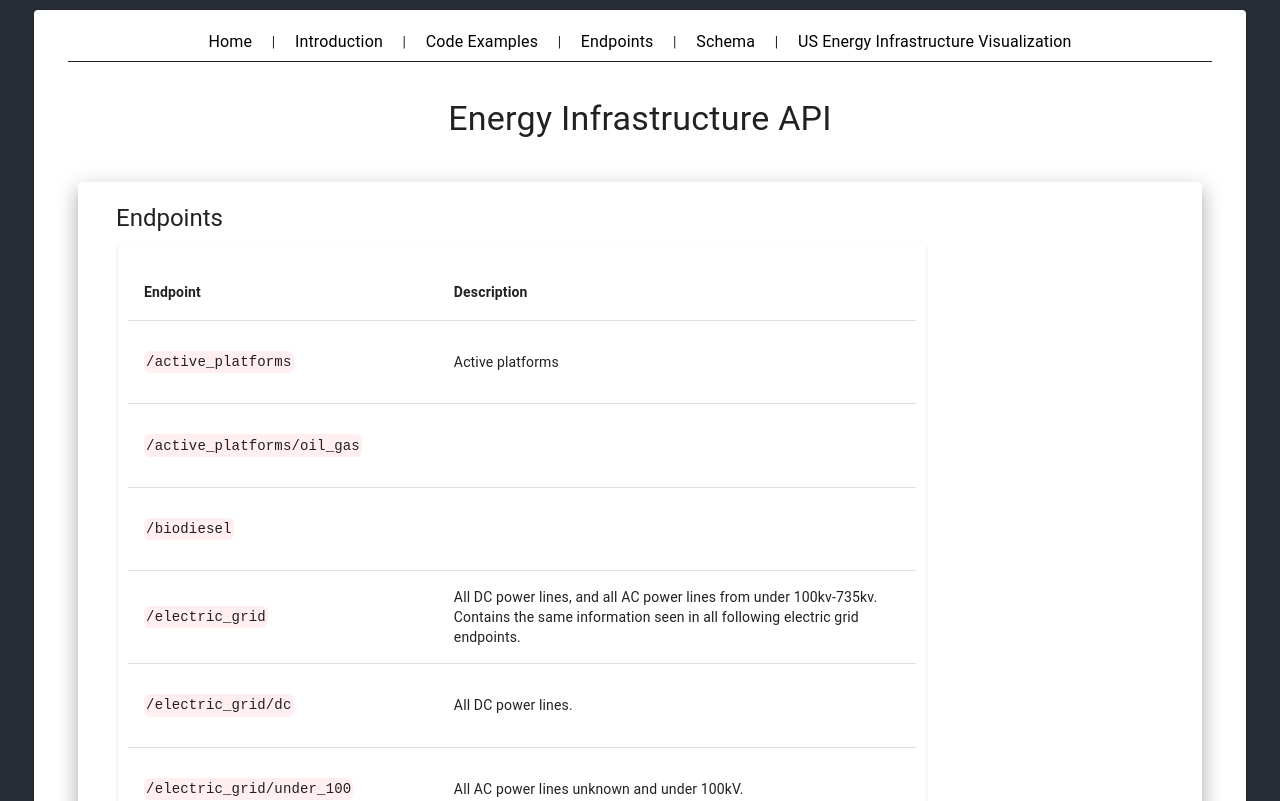
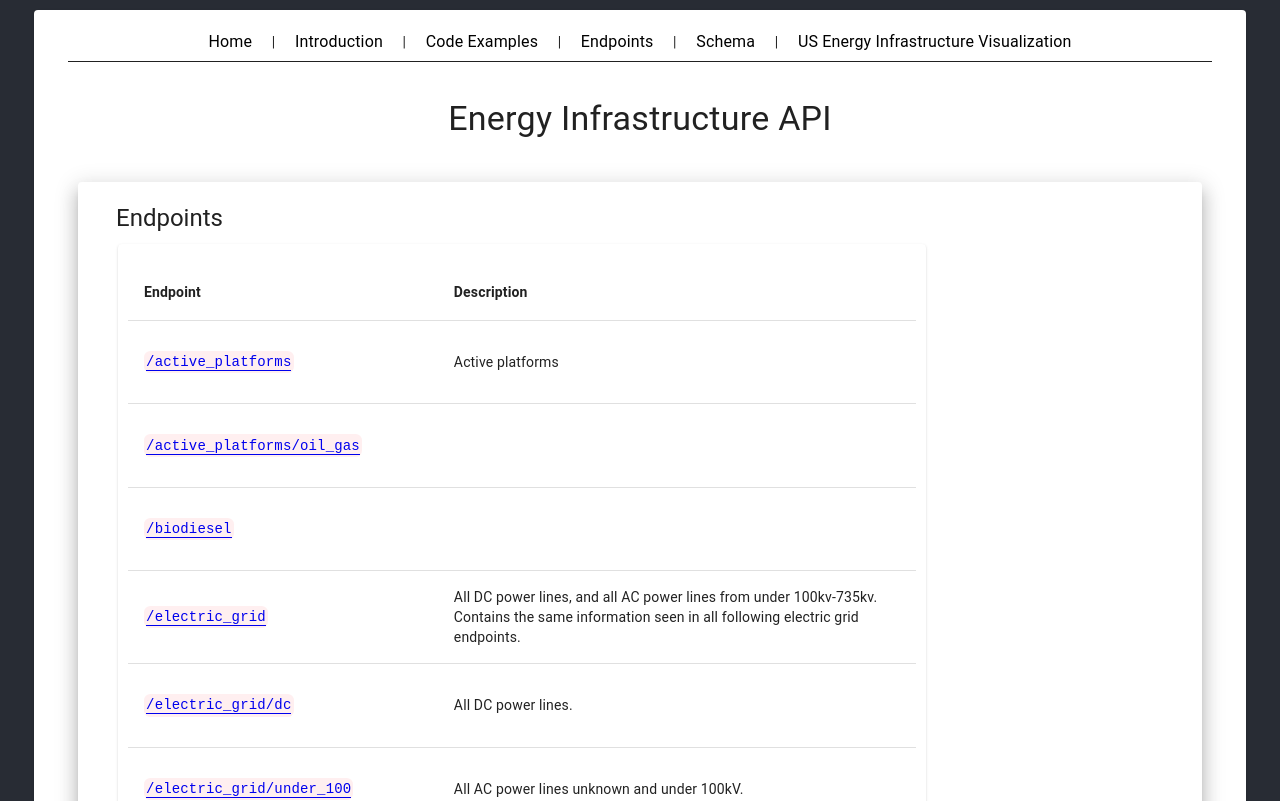
Before and after one commit to bkleeman/energy-infrastructure-api-documentation-react-mui, a React (Create React App) app: page /endpoints in a window 1280 px wide. Shown: the top 801 px of the page. Built offline with nearby package versions, Linux system fonts and the light colour scheme.

Commit message:
turn table endpoints into links

```diff
--- a/src/Components/EndpointTable.js
+++ b/src/Components/EndpointTable.js
@@ -82,7 +82,7 @@ export default function EndpointTable() {
               sx={{ '&:last-child td, &:last-child th': { border: 0 } }}
             >
               <TableCell component="th" scope="row" align='left'>
-                <pre><code>{row.name}</code></pre>
+                <pre><code><a href={"http://127.0.0.1:5000/api/v0.1.0/infrastructure"+row.name} target='_blank' rel='noreferrer'>{row.name}</a></code></pre>
               </TableCell>
               <TableCell align='left'>{row.description}</TableCell>
             </TableRow>
```
